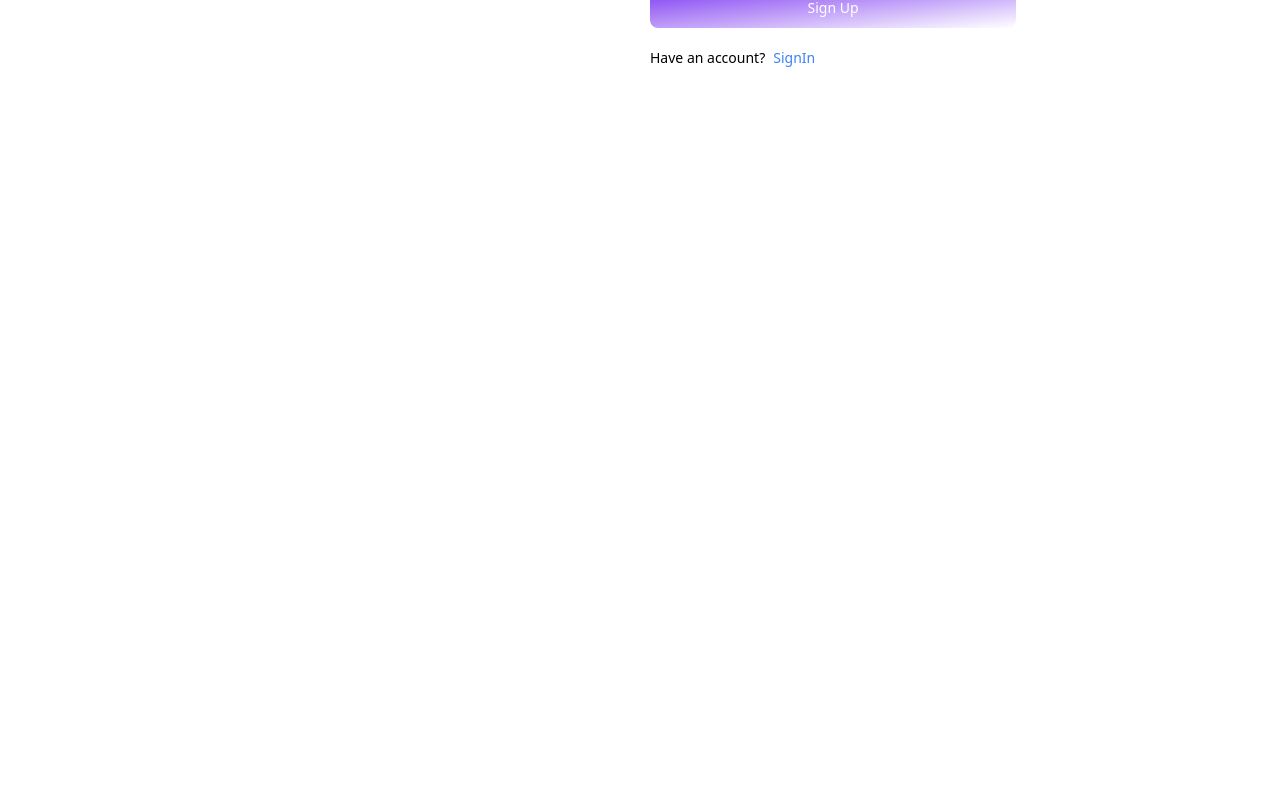
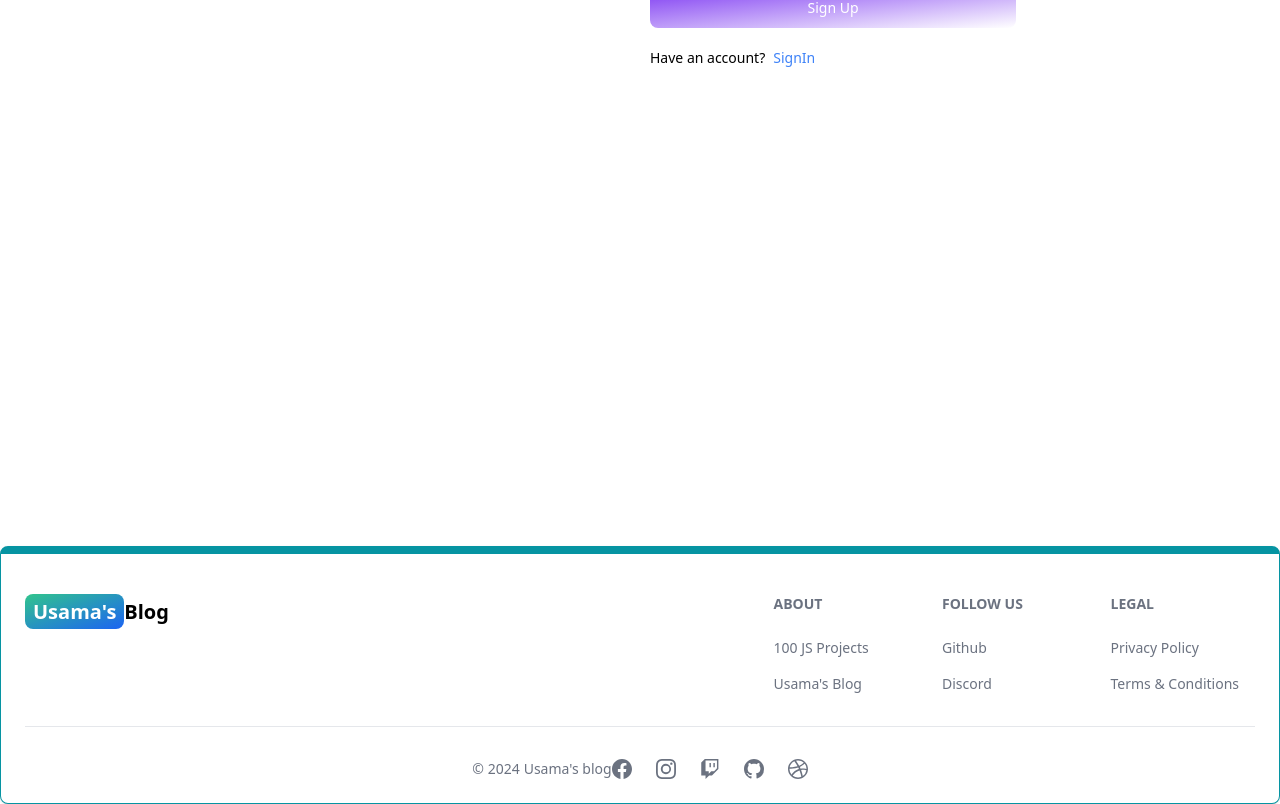
Before and after one commit to UsamaMukhtat01/mern-blog, a React (Vite) app in the folder client/: page /sign-up in a window 1280 px wide. Shown: the part 398-1202 px from the top of the page. Before the commit the page ends 944 px from the top, so only its background shows below. Built offline with nearby package versions, Linux system fonts and the light colour scheme.

Commit message:
Created Footer Component

```diff
--- a/client/src/App.jsx
+++ b/client/src/App.jsx
@@ -6,6 +6,7 @@
 import Dashboard from './pages/Dashboard';
 import Projects from './pages/Projects';
 import Headers from './components/Headers';
+import Footer from './components/Footer';
 
 export default function App() {
   return (
@@ -19,6 +20,7 @@
         <Route path='sign-in' element={<SignIn/>}></Route>
         <Route path='sign-up' element={<SignUp/>}></Route>
       </Routes>
+      <Footer/>
     </BrowserRouter>
   )
 }
--- /dev/null
+++ b/client/src/components/Footer.jsx
@@ -0,0 +1,85 @@
+import { Footer } from "flowbite-react";
+import { Link } from "react-router-dom";
+import {BsFacebook, BsInstagram, BsTwitch, BsGithub, BsDribbble} from 'react-icons/bs'
+
+export default function FooterCom() {
+  return (
+    <Footer container className="border border-t-8 border-teal-500">
+      <div className="w-full max-w-7xl mx-auto">
+        <div className="grid w-full justify-between sm:flex md:grid-cols-1">
+          <div className="mt-5">
+            <Link
+              to="/"
+              className="self-center whitespace-nowrap text-lg sm:text-xl font-semibold dark:text-white"
+            >
+              <span className="px-2 py-1 bg-gradient-to-br from-green-400 to-blue-600 rounded-lg text-white">
+                Usama's
+              </span>
+              <span>Blog</span>
+            </Link>
+          </div>
+          <div className="grid grid-cols-2 gap-8 mt-4 sm:grid-cols-3 sm:gap-6">
+            <div>
+              <Footer.Title title="ABOUT" />
+              <Footer.LinkGroup col>
+                <Footer.Link
+                  href="https://www.100jsprojects.com"
+                  target="_blank"
+                  rel="noopener noreferrer"
+                >
+                  100 JS Projects
+                </Footer.Link>
+                <Footer.Link
+                  href="/about"
+                  target="_blank"
+                  rel="noopener noreferrer"
+                >
+                  Usama's Blog
+                </Footer.Link>
+              </Footer.LinkGroup>
+            </div>
+            <div>
+              <Footer.Title title="FOLLOW US" />
+              <Footer.LinkGroup col>
+                <Footer.Link href="https://github.com/UsamaMukhtat01?tab=repositories"
+                target="_blank" rel="noopener noreferrer"
+                >
+                  Github
+                </Footer.Link>
+                <Footer.Link href="#">
+                  Discord
+                </Footer.Link>
+              </Footer.LinkGroup>
+            </div>
+            <div>
+              <Footer.Title title="LEGAL" />
+              <Footer.LinkGroup col>
+                <Footer.Link href="#">
+                  Privacy Policy
+                </Footer.Link>
+                <Footer.Link href="#">
+                  Terms &amp; Conditions
+                </Footer.Link>
+              </Footer.LinkGroup>
+            </div>
+          </div>
+        </div>
+          <Footer.Divider />
+            <div className='w-full sm:flex sm:items-center sm:justify-center'>
+                <Footer.Copyright
+                href='#'
+                by="Usama's blog"
+                year={new Date().getFullYear()}
+                />
+                <div className="flex gap-6 sm:mt-0 mt-4 sm:justify-center">
+                    <Footer.Icon href="#" icon={BsFacebook}/>
+                    <Footer.Icon href="#" icon={BsInstagram}/>
+                    <Footer.Icon href="#" icon={BsTwitch}/>
+                    <Footer.Icon href="#" icon={BsGithub}/>
+                    <Footer.Icon href="#" icon={BsDribbble}/>
+                </div>
+            </div>
+      </div>
+    </Footer>
+  );
+}
--- a/client/src/components/Headers.jsx
+++ b/client/src/components/Headers.jsx
@@ -26,7 +26,7 @@
         <AiOutlineSearch />
       </Button>
 
-      <div className="flex gap-2 px-10 md:order-2">
+      <div className="flex gap-2 px-10 lg:order-2">
         <Button className="w-12 h-10 hidden sm:inline" color="red" pill>
           <FaMoon />
         </Button>
@@ -37,7 +37,7 @@
       </div>
 
       {/* Make sure the links are visible */}
-      <Navbar.Collapse className="md:flex md:items-center md:space-x-4">
+      <Navbar.Collapse className="md:flex md:items-center md:space-x-4 md:w-auto">
         <Navbar.Link className={`${path==='/'? 'text-blue-600' : ''}`} active={path === "/"} as={"div"}>
           <Link to="/">Home</Link>
         </Navbar.Link>
```
